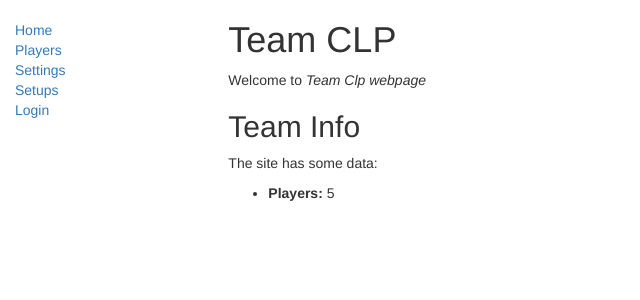
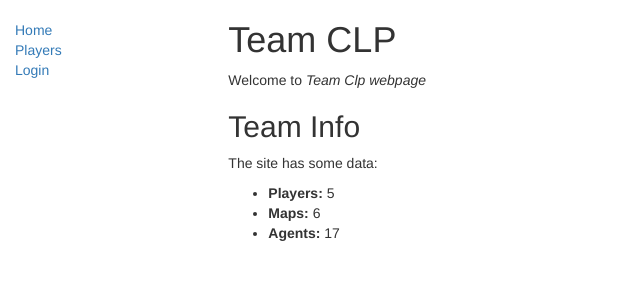
Before and after one commit to VisinoJuanCruz/clp-site, a Django app: page /players/ in a window 1280 px wide. Shown: the top 300 px of the page, without its empty margins (0-640 px from the left). Run offline with Django 3.2, Linux system fonts and the light colour scheme; data comes from the database, SQL or seed files in the repository; some libraries are stand-ins or nearby versions.

Commit message:
agregué algunos datos al Home

```diff
--- a/clpsite/players/templates/base_generic.html
+++ b/clpsite/players/templates/base_generic.html
@@ -24,8 +24,7 @@
       <ul class="sidebar-nav">
           <li><a href="{% url 'index' %}">Home</a></li>
 	  <li><a href="{% url 'players' %}">Players</a></li>
-	  <li><a href="">Settings</a></li>
-          <li><a href="">Setups</a></li>
+
 
    {% if user.is_authenticated %}
      <li>User: {{ user.get_username }}</li>
--- a/clpsite/players/templates/index.html
+++ b/clpsite/players/templates/index.html
@@ -11,6 +11,8 @@
 
   <p>The site has some data:</p>
   <ul>
-    <li><strong>Players:</strong> {{ num_players }}</li>
+    <li><strong>Players: </strong> {{ num_players }}</li>
+    <li><strong>Maps: </strong>{{num_maps}}</li>
+    <li><strong>Agents:  </strong>{{num_agents}}</li>
   </ul>
 {% endblock %}
--- a/clpsite/players/views.py
+++ b/clpsite/players/views.py
@@ -4,13 +4,15 @@ from django.views import generic
 def index(request):
     """ Funcion vista para la pagina de inicio del sitio"""
     num_players = Player.objects.all().count()
-
-
+    num_maps = Map.objects.all().count()
+    num_agents = Agent.objects.all().count()
 
     return render(
             request,
             'index.html',
-            context={'num_players':num_players},)
+            context={'num_players':num_players,
+            'num_maps':num_maps,
+            'num_agents':num_agents})
 
 class PlayerListView(generic.ListView):
     model = Player
```
Also changed, not shown: 2 other files.
